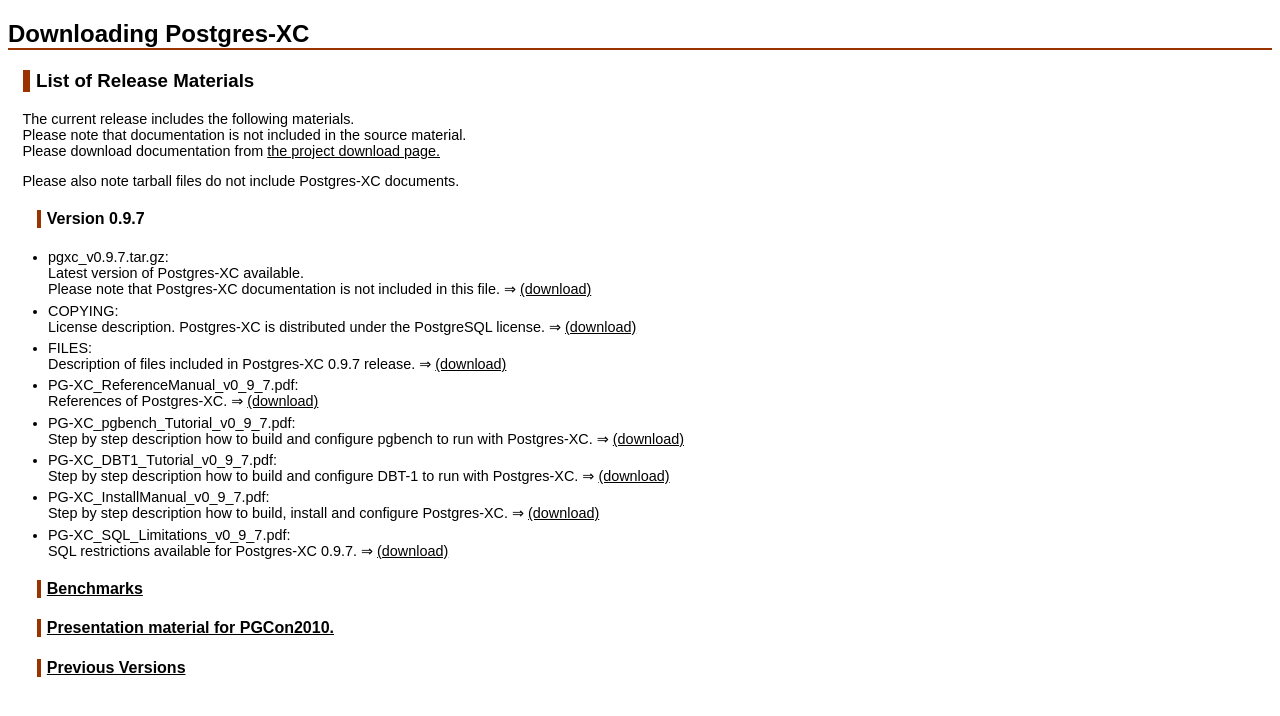
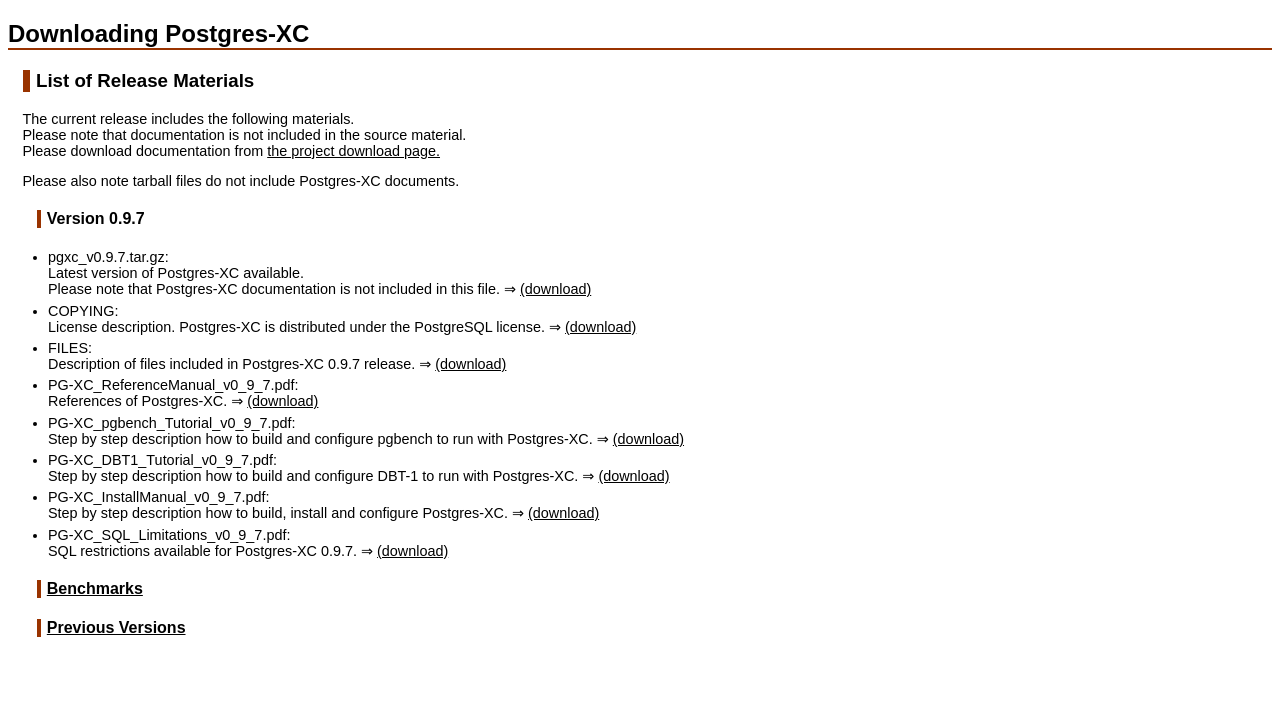
Before and after one commit to postgres-x2/webpage, a plain HTML site: page download.html in a window 1280 px wide. Drawn offline with Linux system fonts and the light colour scheme.

Commit message:
Clean up some download materials already available on SourceForge

```diff
--- a/download.html
+++ b/download.html
@@ -135,13 +135,6 @@ SQL restrictions available for Postgres-XC 0.9.7.
 &emsp;
 </h4>
 
-<!-- PGCon2010 Presentation Materials -->
-<h4>
-<a href="materials/Postgres-XC_20100521.pdf">
-Presentation material for PGCon2010.
-</a>
-
-<!-- previous versions -->
 <h4>
 <a href="prev_vers/version0_9.html" target="main">Previous Versions</a>
 &emsp;
```
Also changed, not shown: 1 other file.
